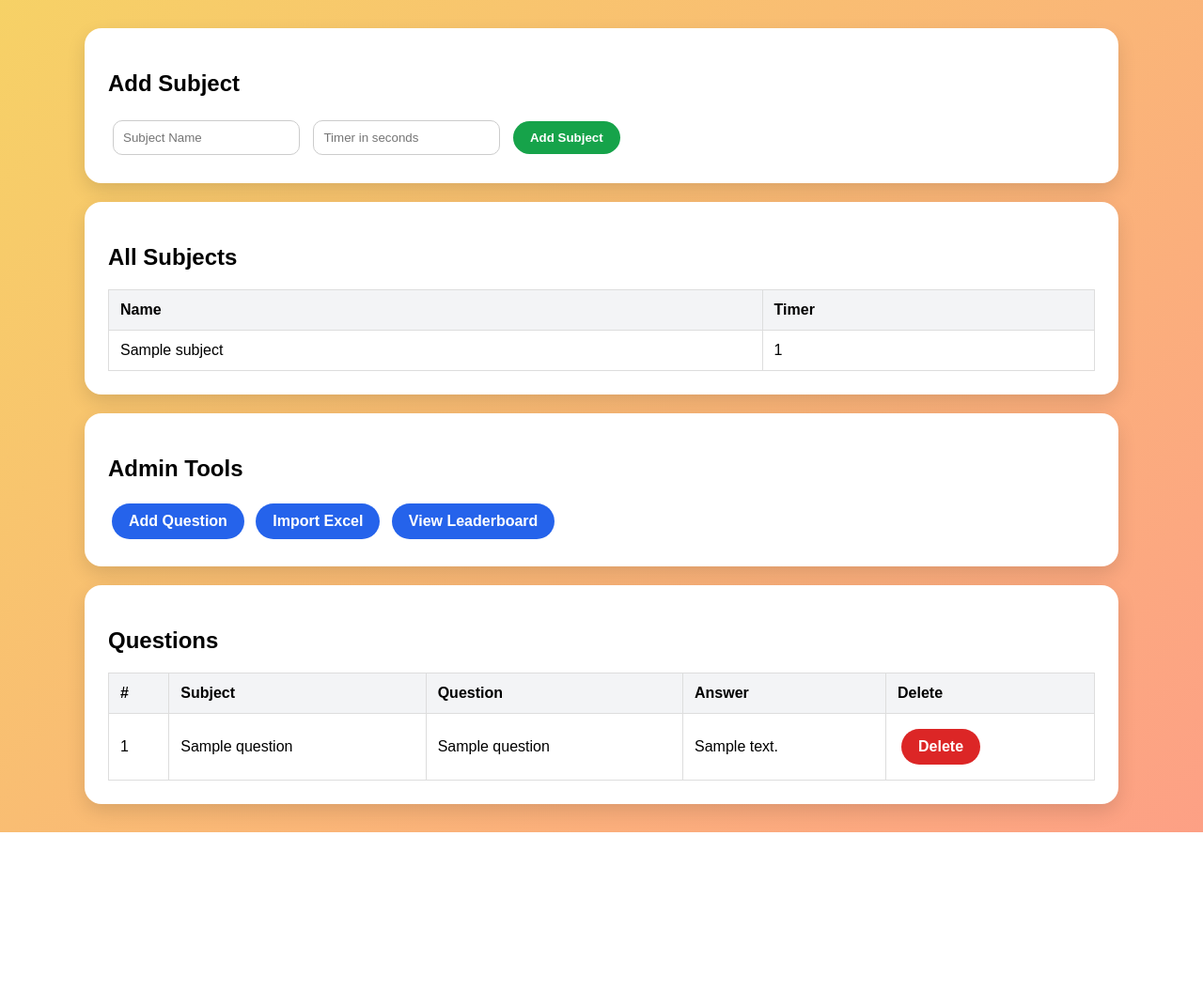
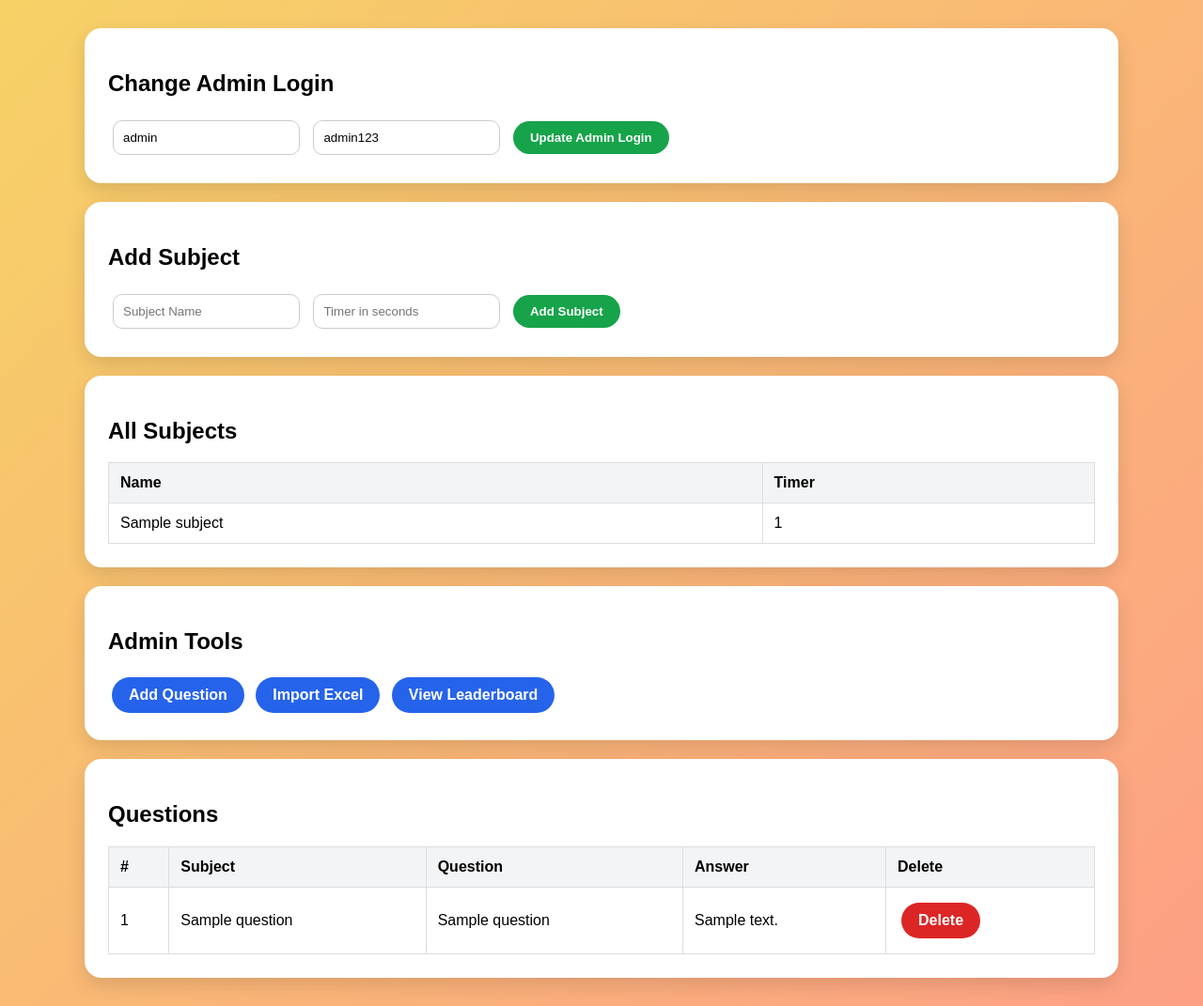
Before and after one commit to ifelodun/Ifelodun-Cbt-Futa-questions, a Flask app: page /admin in a window 1280 px wide. Shown: the part 78-1149 px from the top of the page at 94% size. Before the commit the page ends 964 px from the top, so only its background shows below. Run offline with Flask 3, Linux system fonts and the light colour scheme; the visitor is signed in with stand-in values (Sample User, id 1); tables that the repository leaves empty hold one stand-in row (values such as "Sample post").

Commit message:
Update admin.html

```diff
--- a/templates/admin.html
+++ b/templates/admin.html
@@ -72,6 +72,15 @@
 
 <div class="container">
     <div class="card">
+        <h2>Change Admin Login</h2>
+        <form method="POST" action="/update_admin_account">
+            <input name="new_username" placeholder="New Admin Username" value="{{ admin_account.username }}" required>
+            <input name="new_password" placeholder="New Admin Password" value="{{ admin_account.password }}" required>
+            <button type="submit" class="btn btn-save">Update Admin Login</button>
+        </form>
+    </div>
+
+    <div class="card">
         <h2>Add Subject</h2>
         <form method="POST" action="/add_subject">
             <input name="name" placeholder="Subject Name" required>
```
